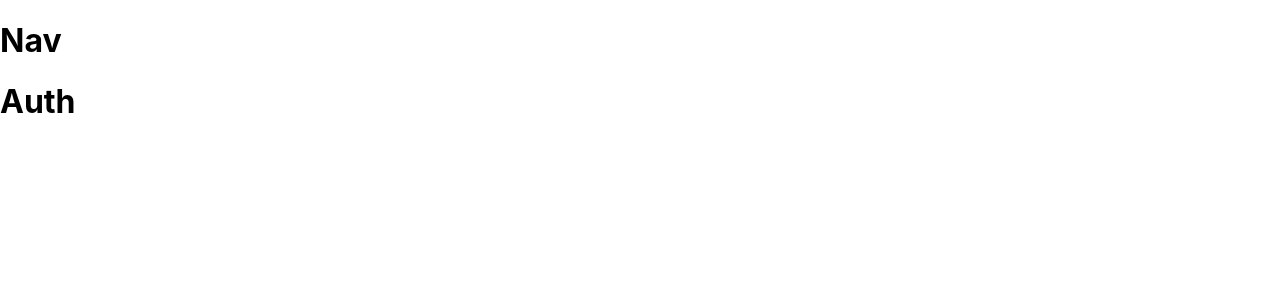
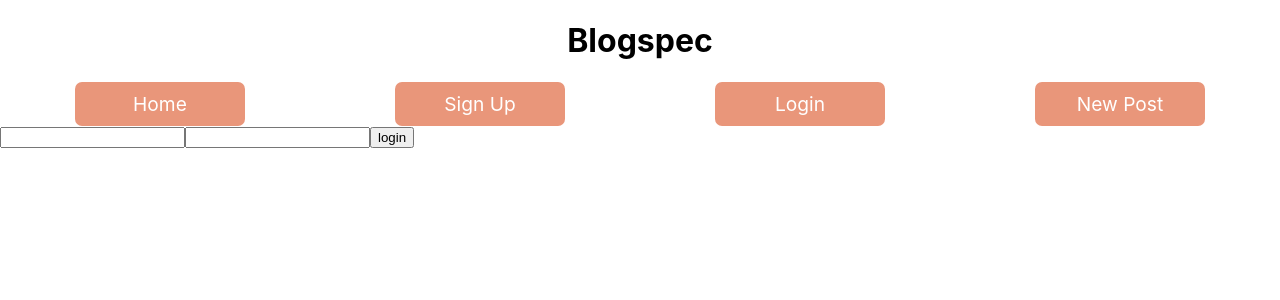
Before and after one commit to trobinson94/GA-Capstone-Frontend, a React (Create React App) app: page /auth/login in a window 1280 px wide. Shown: the top 300 px of the page. Built offline with nearby package versions, Linux system fonts and the light colour scheme.

Commit message:
AAdded form and states

```diff
--- a/package.json
+++ b/package.json
@@ -6,6 +6,7 @@
     "@testing-library/jest-dom": "^5.14.1",
     "@testing-library/react": "^11.2.7",
     "@testing-library/user-event": "^12.8.3",
+    "bulma": "^0.9.3",
     "react": "^17.0.2",
     "react-dom": "^17.0.2",
     "react-router": "^5.2.0",
--- a/src/App.css
+++ b/src/App.css
@@ -1,38 +1,28 @@
-.App {
+header {
   text-align: center;
 }
 
-.App-logo {
-  height: 40vmin;
-  pointer-events: none;
+header nav {
+  display: flex;
+  justify-content: space-around;
 }
 
-@media (prefers-reduced-motion: no-preference) {
-  .App-logo {
-    animation: App-logo-spin infinite 20s linear;
-  }
+header nav a {
+  color: black;
+  text-decoration: none;
 }
 
-.App-header {
-  background-color: #282c34;
-  min-height: 100vh;
-  display: flex;
-  flex-direction: column;
-  align-items: center;
-  justify-content: center;
-  font-size: calc(10px + 2vmin);
+header nav div {
+  font-size: larger;
+  background-color: darksalmon;
   color: white;
+  width: 150px;
+  border-radius: 7px;
+  transition: background-color .2s, color .2s;
+  padding: 10px;
 }
 
-.App-link {
-  color: #61dafb;
+header nav div:hover {
+  background-color: lightgrey;
+  color: salmon;
 }
-
-@keyframes App-logo-spin {
-  from {
-    transform: rotate(0deg);
-  }
-  to {
-    transform: rotate(360deg);
-  }
-}
--- a/src/AppState.js
+++ b/src/AppState.js
@@ -3,16 +3,23 @@
 /// Initial State
 
 const initialState = {
-    url: "http://blogspec-api.herokuapp.com"
+    url: "http://blogspec-api.herokuapp.com",
+    token: null,
+    username: null
 }
 
 /// Reducer
 
 const reducer = (state, action) => {
-
-    switch(action.type){
+    let newState;
+    switch (action.type) {
+        case "auth":
+            newState = { ...state, ...action.payload };
+            return newState;
+            break;
         default:
-            return state
+            return state;
+            break;
     }
 }
 
--- a/src/components/App.js
+++ b/src/components/App.js
@@ -1,4 +1,5 @@
 import React from "react";
+import "../App.css";
 import {Switch, Route} from "react-router-dom";
 import Nav from "./Nav";
 import Home from "../pages/Home";
@@ -12,7 +13,7 @@
     <Switch>
         <Route exact path="/" component={Home}/>
         <Route path="/auth/:form" component={Auth}/>
-        <Route path="/signup/:form" component={SignUp}/>
+        <Route path="/signup/:form" component={Auth}/>
         <Route path="/dashboard" component={Dashboard}/>
     </Switch>
     </>
--- a/src/components/Nav.js
+++ b/src/components/Nav.js
@@ -1,7 +1,16 @@
 import React from "react";
+import { Link } from "react-router-dom"
 
 const Nav = (props) => {
-    return <h1>Nav</h1>
+    return <header>
+        <h1>Blogspec</h1>
+        <nav>
+            <Link to="/"><div>Home</div></Link>
+            <Link to="/auth/signup"><div>Sign Up</div></Link>
+            <Link to="/auth/login"><div>Login</div></Link>
+            <Link to="/new"><div>New Post</div></Link>
+        </nav>
+    </header>
 }
 
 export default Nav
--- a/src/pages/Auth.js
+++ b/src/pages/Auth.js
@@ -1,7 +1,65 @@
 import React from "react";
+import {useAppState} from "../AppState";
 
 const Auth = (props) => {
-    return <h1>Auth</h1>
-}
+
+    const type = props.match.params.form;
+    const [formData, setFormData] = React.useState({
+        username: "",
+        password: "",
+    });
+    const [userData, setUserData] = React.useState(null);
+    const { state, dispatch } = useAppState()
+
+    React.useEffect(() => {
+        if (userData) {
+            console.log(userData)
+            const { token, user } = userData;
+            dispatch({ type: "auth", payload: { token, username: user.username } });
+        }
+    }, [userData]);
+
+    const actions = {
+        signup: () => {
+            return fetch(state.url + "/uses", {
+                method: "post",
+                headers: {
+                    "Content-Type": "application/json"
+                },
+                body: JSON.stringify(formData),
+            }).then((response) => response.json())
+        },
+        login: () => {
+            return fetch(state.url + "/login", {
+                method: "post",
+                headers: {
+                    "Content-Type": "application/json"
+                },
+                body: JSON.stringify(formData),
+            }).then((response) => response.json())
+        }
+    }
+
+    const handleChange = (event) => {
+        setFormData({...formData, [event.target.name]: event.target.value});
+    };
+
+    const handleSubmit = (event) => {
+        event.preventDefault();
+        actions[type]().then((data) => {
+            setUserData(data);
+        });
+    };
+
+    return (
+        <div>
+            <form onSubmit={handleSubmit}>
+                <input type="text" name="username" value={formData.username} onChange={handleChange} />
+                <input type="text" name="password" value={formData.password} onChange={handleChange} />
+                <input type="submit" value={type} />
+            </form>
+        </div>
+    );
+};
 
 export default Auth
```
Also changed, not shown: 1 other file (tests, documents, lock files or other folders).
